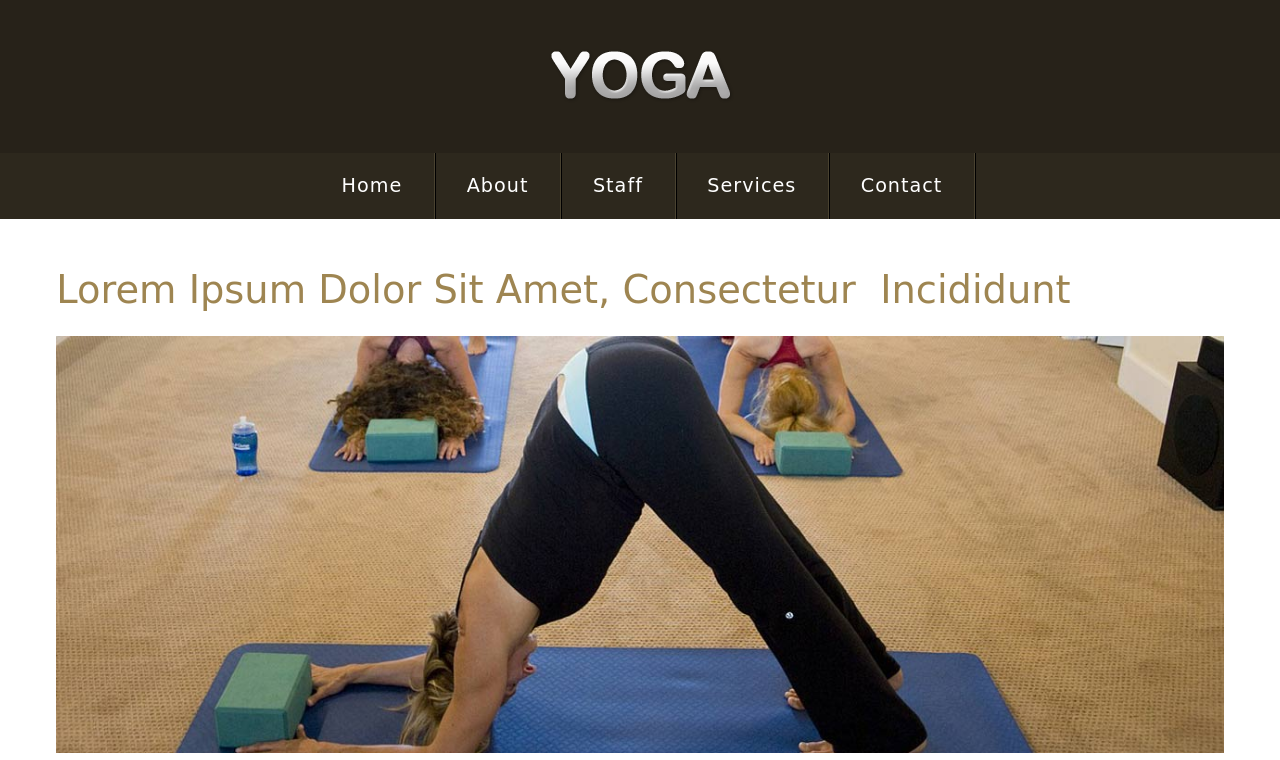
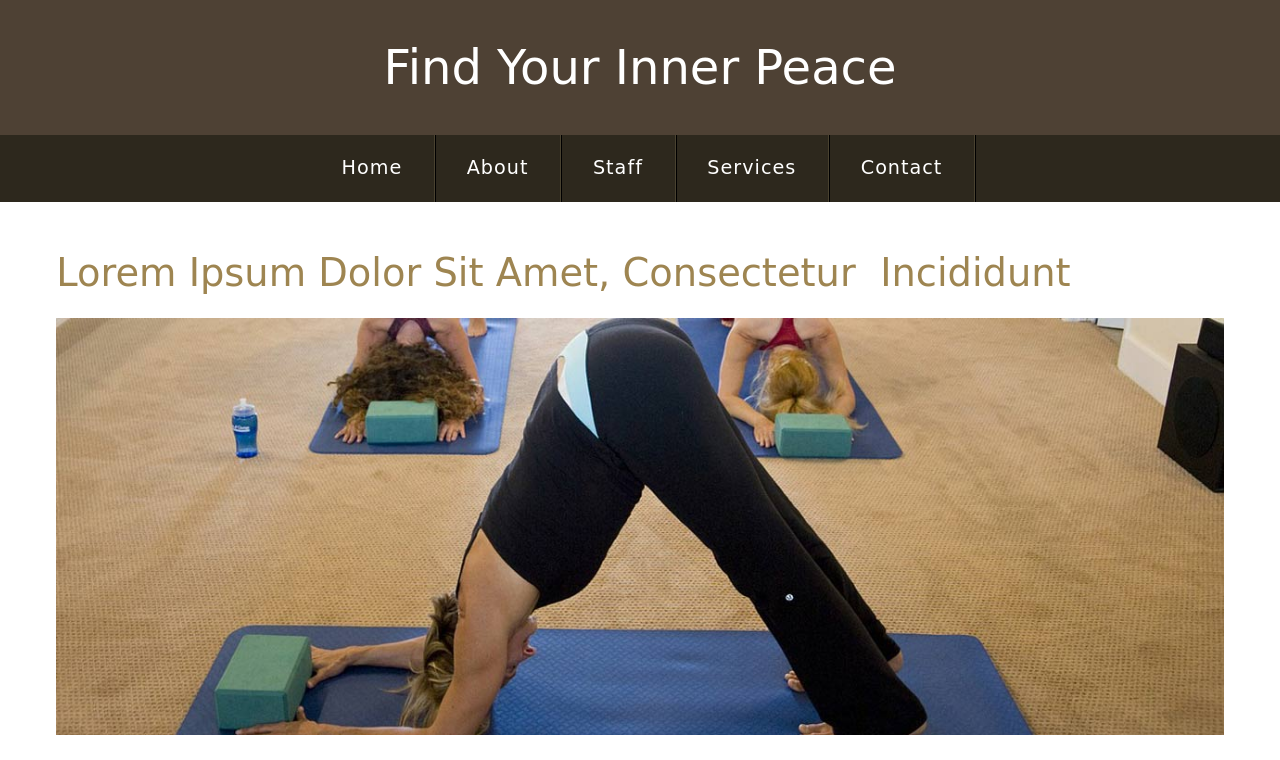
Before and after one commit to teja566/project9, a plain HTML site: page details.html in a window 1280 px wide. Shown: the top 760 px of the page. Drawn offline with Linux system fonts and the light colour scheme; a web font is replaced by a local one.

Commit message:
Update details.html

```diff
--- a/details.html
+++ b/details.html
@@ -11,10 +11,12 @@
 </head>
 
 <body>
-	<div class="h_bg">
+	<div class="clear"></div>
+	<div class="main_bg">
 		<div class="wrap">
-			<div class="logo">
-				<h1><a href="index.html"><img src="images/logo.png" alt=""></a></h1>
+			<div class="main">
+				<div class="content">
+					<h2>find your inner peace</h2>
 			</div>
 		</div>
 	</div>
```
